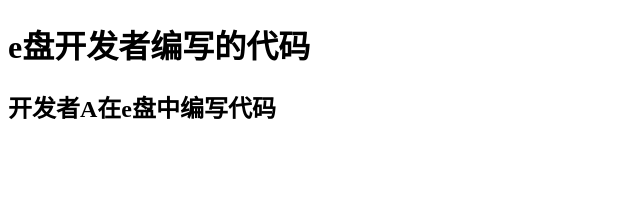
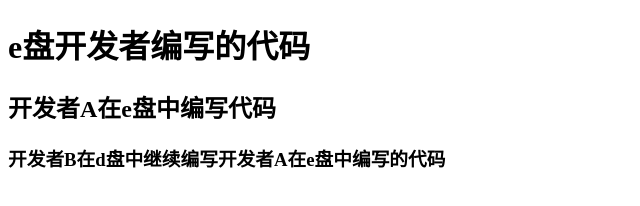
Before and after one commit to ouhuali66/go, a plain HTML site: page index.html in a window 1280 px wide. Shown: the whole page, without its empty margins (0-640 px from the left). Drawn offline with Linux system fonts and the light colour scheme.

Commit message:
开发者B第一次提交

```diff
--- a/index.html
+++ b/index.html
@@ -10,6 +10,7 @@
 <body>
     <h1>e盘开发者编写的代码</h1>
     <h2>开发者A在e盘中编写代码</h2>
+    <h3>开发者B在d盘中继续编写开发者A在e盘中编写的代码</h3>
 </body>
 
 </html>
```
